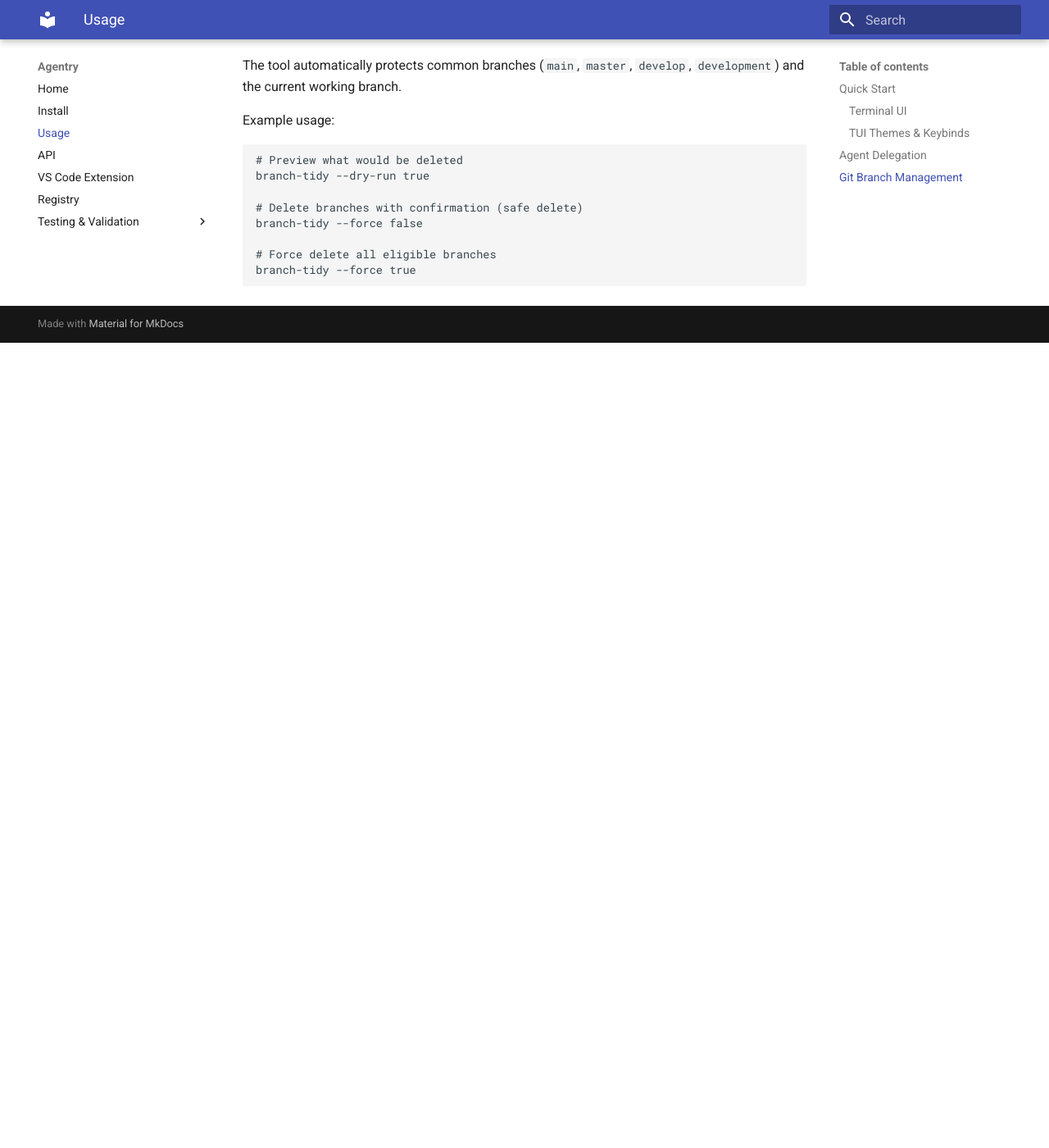
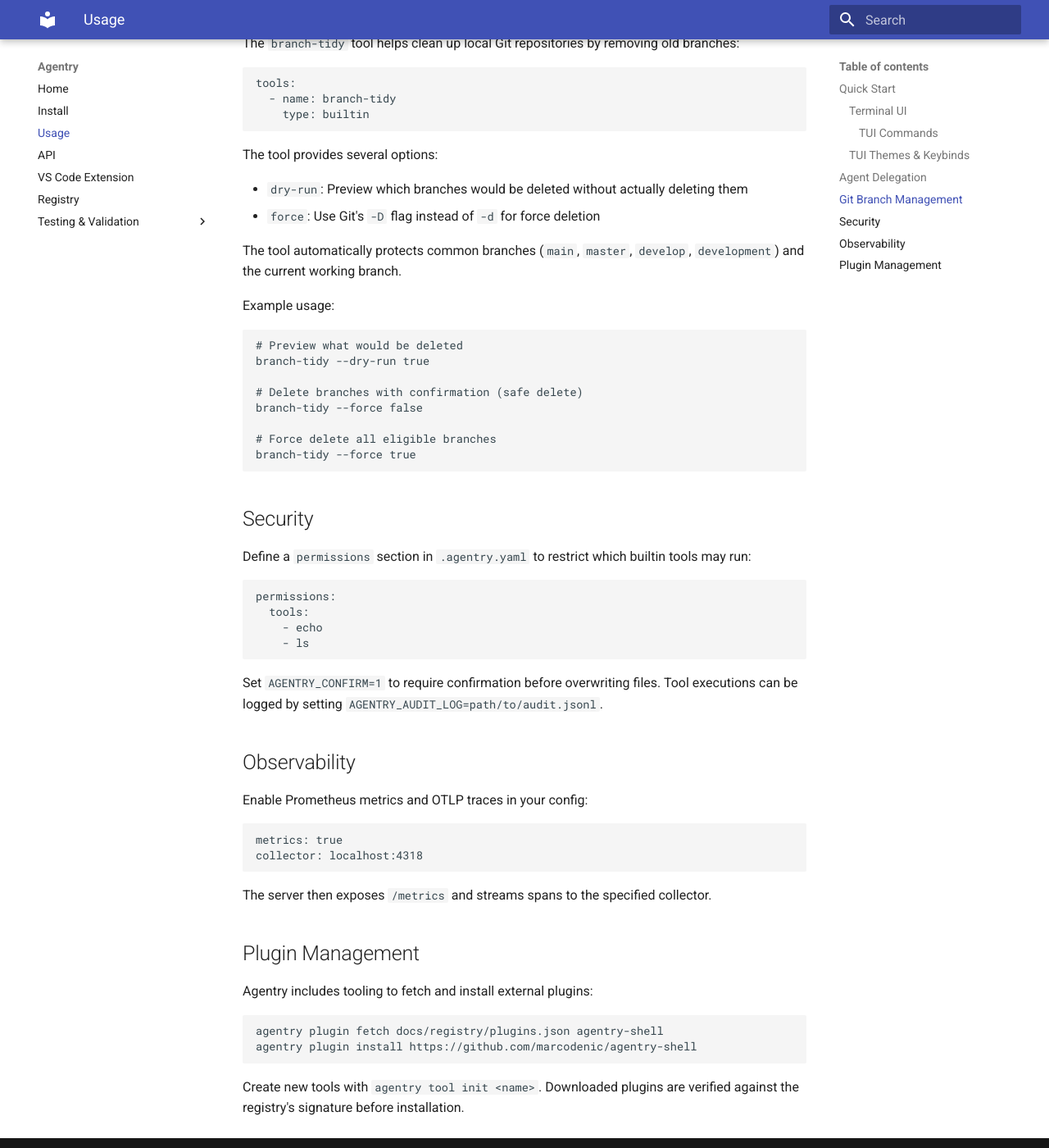
Before and after one commit to marcodenic/agentry, an MkDocs documentation site: the page built from docs/usage.md, in a window 1280 px wide and 1400 px high, scrolled down 2191 px. Shown: the whole window at 82% size. Built offline with MkDocs 1.6.1 and Material for MkDocs 9.7.7, drawn with Linux system fonts in a browser that asks for light colours; before the commit the page ends 2609 px from its top, so only the background shows below that; some of the changed text lies outside the part shown.

Commit message:
docs: update TUI and features

````diff
--- a/docs/usage.md
+++ b/docs/usage.md
@@ -54,6 +54,15 @@ There is no `--team` flag. From inside the chat you can spawn additional agents
 ```
 
 Spawned agents appear in their own panes and may run on remote nodes if your Agentry cluster is configured.
+
+#### TUI Commands
+
+Inside the chat input you can control running agents:
+
+- `/spawn <name>` – create another agent pane
+- `/switch <prefix>` – focus an agent by ID prefix
+- `/stop <prefix>` – halt an agent and keep its history
+- `/converse <n> <topic>` – open a side conversation between `n` new agents
 
 ### TUI Themes & Keybinds
 
@@ -117,3 +126,38 @@ branch-tidy --force false
 # Force delete all eligible branches
 branch-tidy --force true
 ```
+
+## Security
+
+Define a `permissions` section in `.agentry.yaml` to restrict which builtin tools may run:
+
+```yaml
+permissions:
+  tools:
+    - echo
+    - ls
+```
+
+Set `AGENTRY_CONFIRM=1` to require confirmation before overwriting files. Tool executions can be logged by setting `AGENTRY_AUDIT_LOG=path/to/audit.jsonl`.
+
+## Observability
+
+Enable Prometheus metrics and OTLP traces in your config:
+
+```yaml
+metrics: true
+collector: localhost:4318
+```
+
+The server then exposes `/metrics` and streams spans to the specified collector.
+
+## Plugin Management
+
+Agentry includes tooling to fetch and install external plugins:
+
+```bash
+agentry plugin fetch docs/registry/plugins.json agentry-shell
+agentry plugin install https://github.com/marcodenic/agentry-shell
+```
+
+Create new tools with `agentry tool init <name>`. Downloaded plugins are verified against the registry's signature before installation.
````
Also changed, not shown: COMPREHENSIVE_STATUS.md (+28 -25 lines), README.md (+31 -0 lines), ROADMAP.md (+5 -5 lines).
